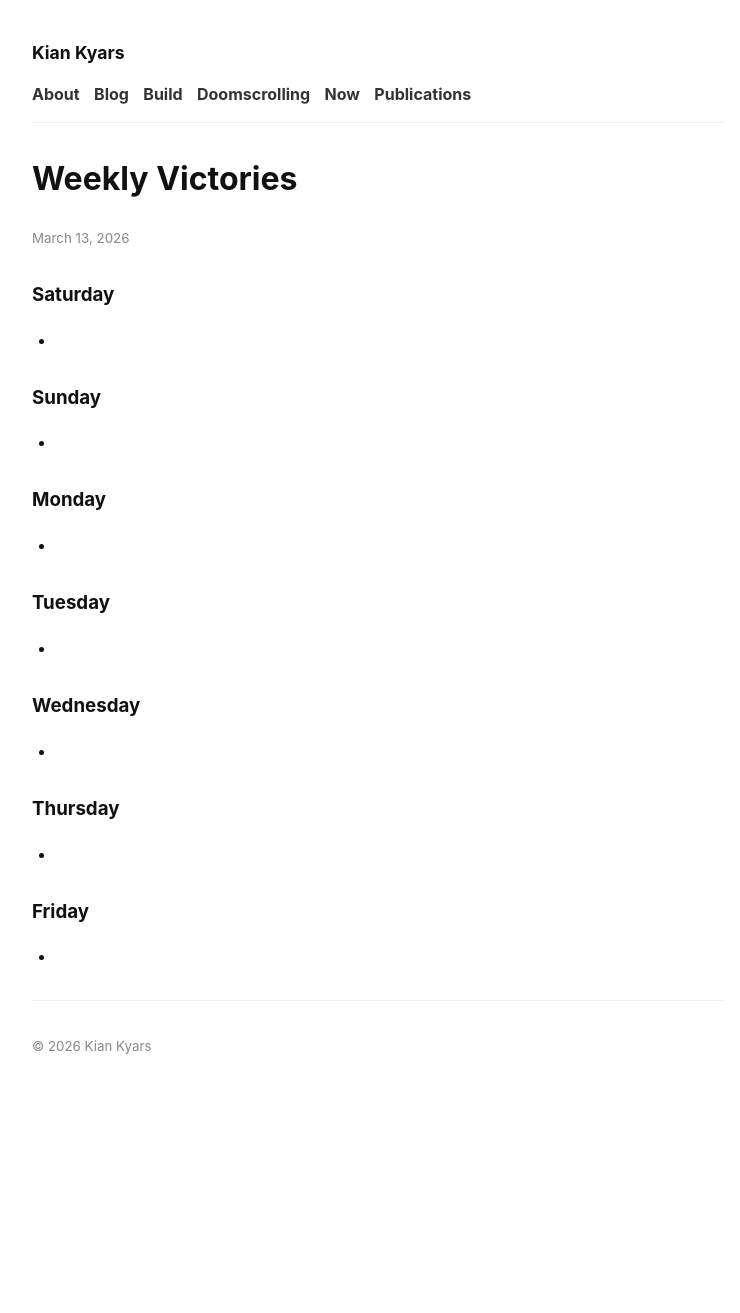
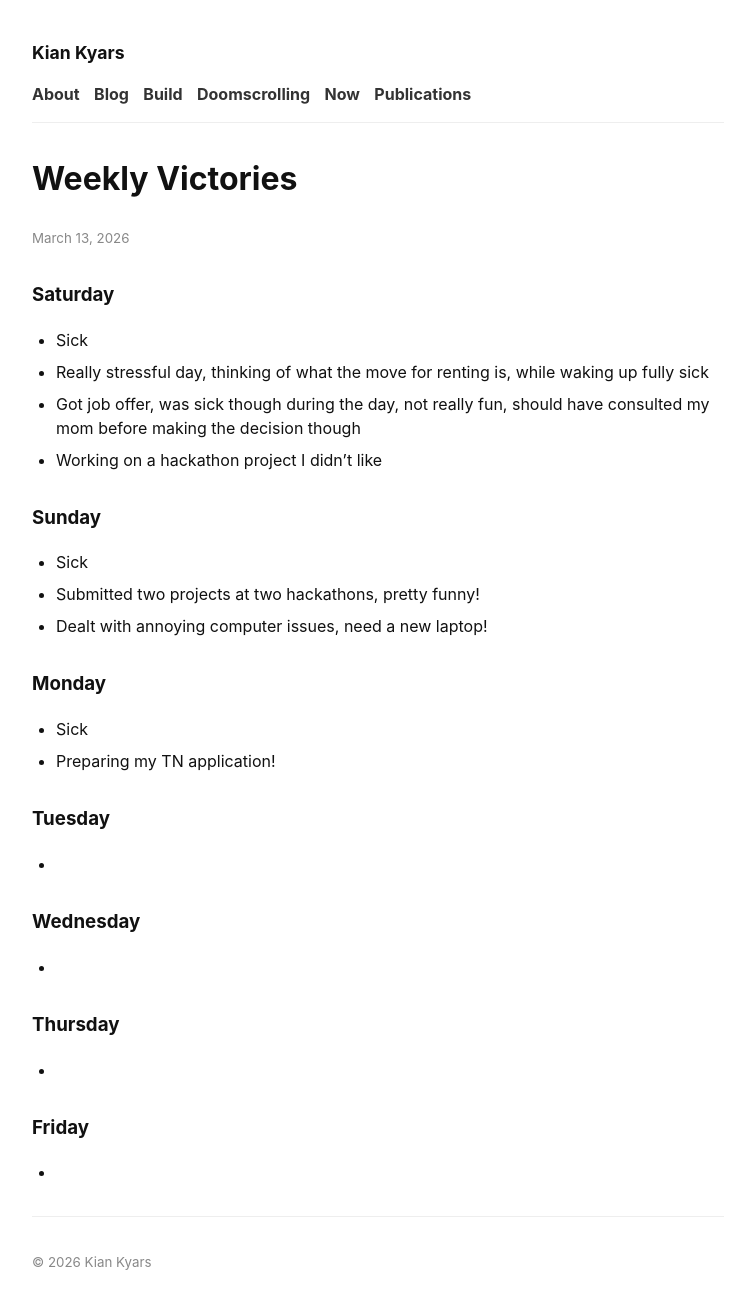
Before and after one commit to kiankyars/kiankyars.github.io, a Jekyll site: the page built from _posts/weekly-victories/2026-03-13-weekly-victories.md, in a window 1280 px wide. Shown: the whole page, without its empty margins (262-1002 px from the left). Built offline with Jekyll 4.4.1, drawn with Linux system fonts in a browser that asks for light colours; before the commit the page ends 1097 px from its top, so only the background shows below that.

Commit message:
commit weekly update up to Mar 9, 2026 at 19:28

```diff
--- a/_posts/weekly-victories/2026-03-13-weekly-victories.md
+++ b/_posts/weekly-victories/2026-03-13-weekly-victories.md
@@ -7,15 +7,21 @@ categories: reflection
 
 ### Saturday
 
--
+- Sick
+- Really stressful day, thinking of what the move for renting is, while waking up fully sick
+- Got job offer, was sick though during the day, not really fun, should have consulted my mom before making the decision though
+- Working on a hackathon project I didn't like
 
 ### Sunday
 
--
+- Sick
+- Submitted two projects at two hackathons, pretty funny!
+- Dealt with annoying computer issues, need a new laptop!
 
 ### Monday
 
--
+- Sick
+- Preparing my TN application!
 
 ### Tuesday
 
```
